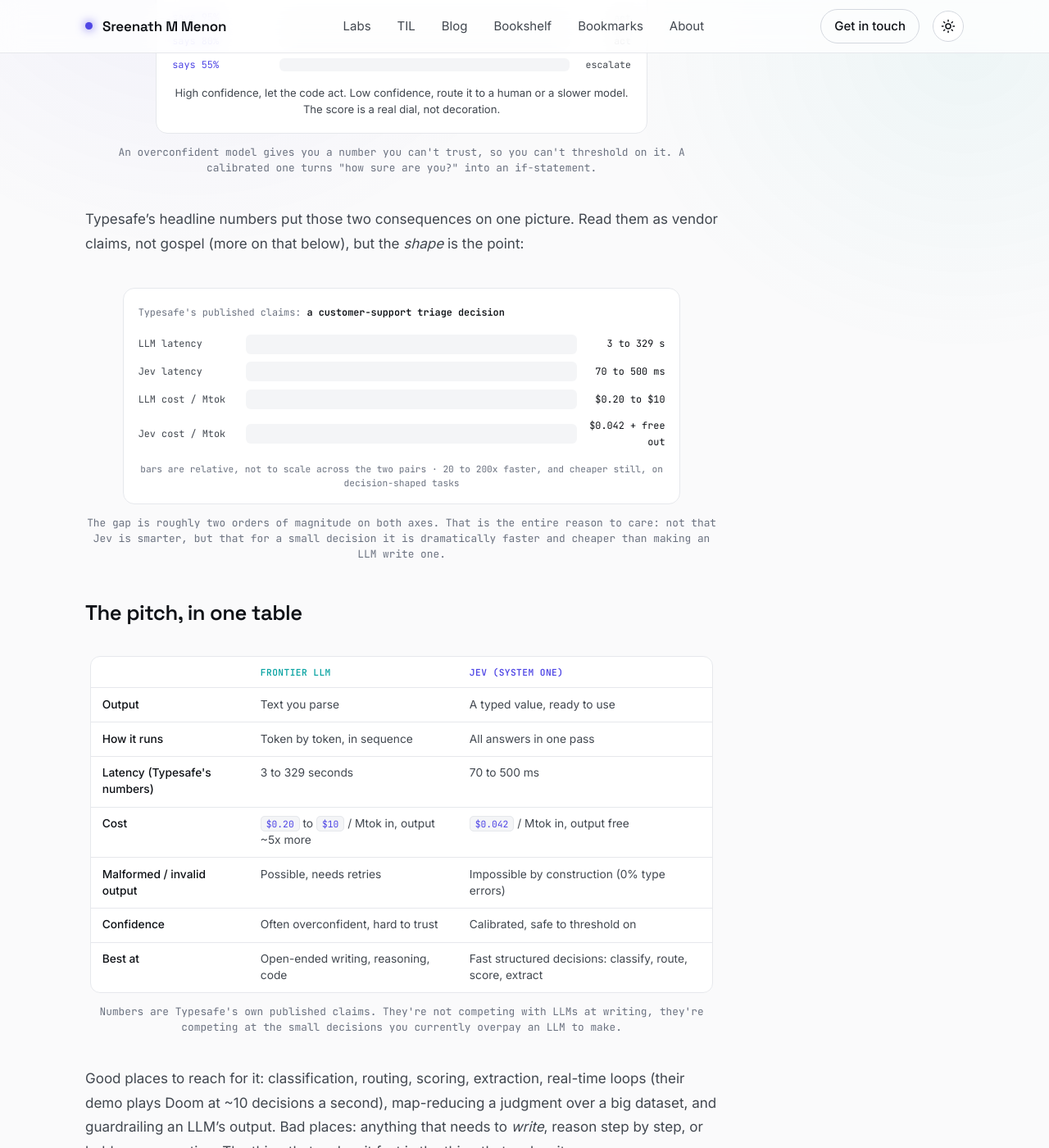
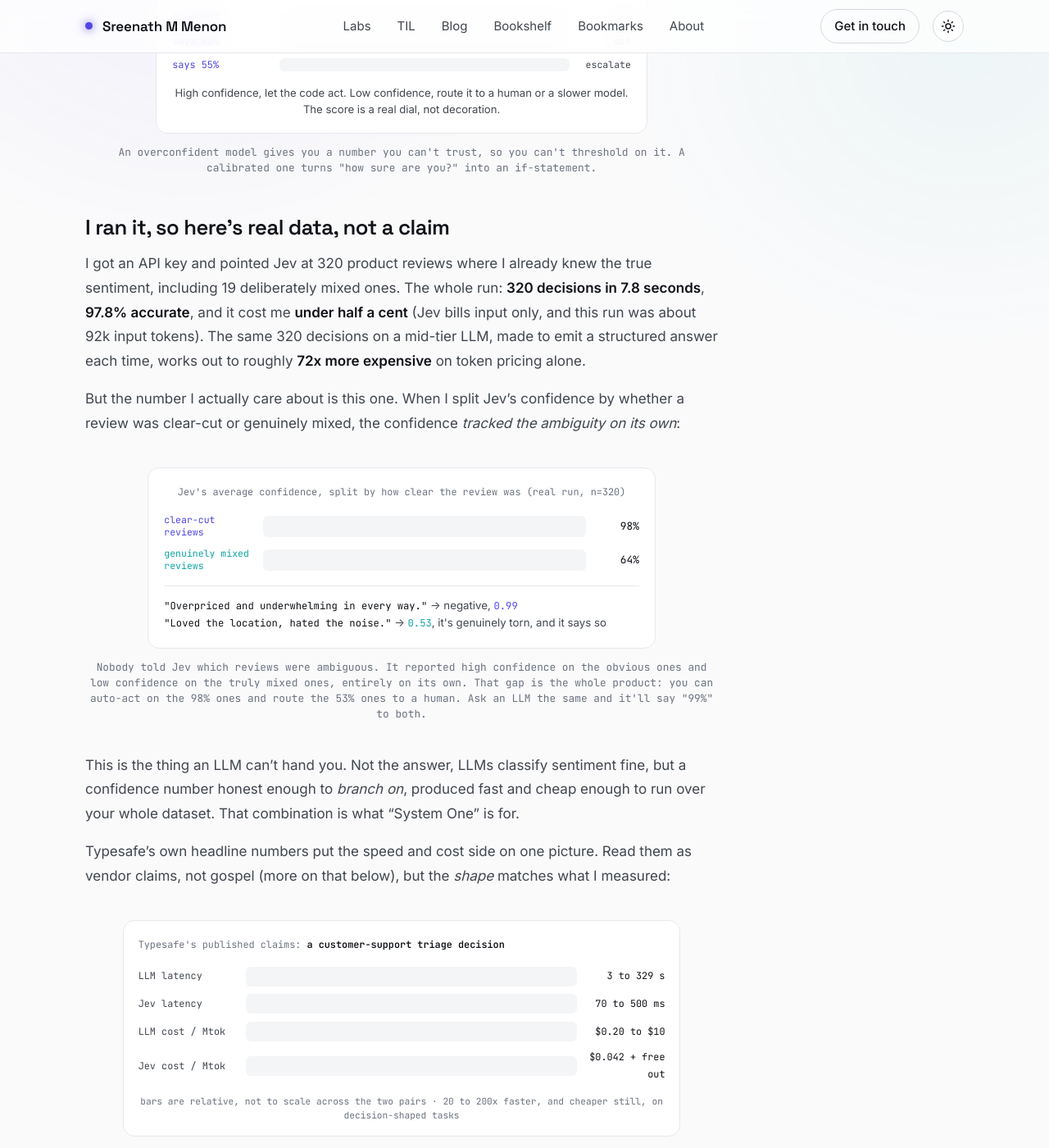
Before and after one commit to sreenathmmenon/sreenathmmenon.github.io, a Jekyll site: the page built from _blog/2026-09-20-jev-the-ai-that-returns-a-decision-not-a-paragraph.md, in a window 1280 px wide and 1400 px high, scrolled down 3844 px. Shown: the whole window at 82% size. Built offline with Jekyll 4.4.1, drawn with Linux system fonts in a browser that asks for light colours.

Commit message:
Jev post: add a real hands-on demo run (320 reviews, calibrated confidence)
Ran Jev live against 320 labeled reviews (incl. 19 deliberately mixed):
320 decisions in 7.8s, 97.8% accurate, under half a cent, ~72x cheaper
than a mid-tier LLM on the same job. The key finding: with nothing told
to it, Jev's confidence averaged 98% on clear reviews and 64% on
genuinely mixed ones, the honest, thresholdable confidence an LLM can't
give you. Adds an animated confidence-split chart with real example
rows. API key kept local, never committed or exposed.

```diff
--- a/_blog/2026-09-20-jev-the-ai-that-returns-a-decision-not-a-paragraph.md
+++ b/_blog/2026-09-20-jev-the-ai-that-returns-a-decision-not-a-paragraph.md
@@ -80,9 +80,27 @@ tags: [ai, models, system-design]
 .jv-tab tr:last-child td{border-bottom:none;}
 
 @media (prefers-reduced-motion: reduce){
-  .jv-card,.jv-tok,.jv-prim,.jv-calrow{opacity:1!important;transform:none!important;transition:none!important;}
-  .jv-chart .jv-crow .cb,.jv-cal .jv-calrow .fill{transition:none!important;}
+  .jv-card,.jv-tok,.jv-prim,.jv-calrow,.jv-drow{opacity:1!important;transform:none!important;transition:none!important;}
+  .jv-chart .jv-crow .cb,.jv-cal .jv-calrow .fill,.jv-demo .jv-drow .dfill{transition:none!important;}
 }
+
+/* real demo: confidence split */
+.jv-demo{max-width:620px;margin:0 auto;border:1px solid var(--border);border-radius:14px;background:var(--surface);padding:1.2rem;}
+.jv-demo .dh{font-family:var(--font-mono);font-size:.74rem;color:var(--text-3);margin-bottom:1rem;text-align:center;}
+.jv-drow{display:flex;align-items:center;gap:.7rem;margin:.7rem 0;opacity:0;transform:translateX(-8px);transition:opacity .45s var(--ease),transform .45s var(--ease);}
+.jv-demo.go .jv-drow{opacity:1;transform:none;}
+.jv-demo.go .jv-drow:nth-child(3){transition-delay:.12s}
+.jv-drow .dlab{flex:none;width:110px;font-family:var(--font-mono);font-size:.72rem;line-height:1.3;}
+.jv-drow.clear .dlab{color:var(--accent);} .jv-drow.amb .dlab{color:var(--accent-2);}
+.jv-drow .dtrack{flex:1;background:var(--surface-2);border-radius:6px;height:26px;overflow:hidden;position:relative;}
+.jv-drow .dfill{height:100%;width:0;border-radius:6px;transition:width 1s var(--ease);}
+.jv-drow.clear .dfill{background:var(--accent);} .jv-drow.amb .dfill{background:var(--accent-2);}
+.jv-demo.go .jv-drow .dfill{width:var(--w);}
+.jv-drow .dval{flex:none;width:54px;font-family:var(--font-mono);font-size:.8rem;color:var(--text);text-align:right;}
+.jv-demo .dex{margin-top:1rem;border-top:1px solid var(--border);padding-top:.8rem;font-size:.83rem;color:var(--text-2);line-height:1.6;}
+.jv-demo .dex .q{font-family:var(--font-mono);font-size:.76rem;color:var(--text);}
+.jv-demo .dex .c{font-family:var(--font-mono);font-size:.76rem;}
+.jv-demo .dex .c.hi{color:var(--accent);} .jv-demo .dex .c.lo{color:var(--accent-2);}
 </style>
 
 Most AI you use writes. You ask a question, it produces a paragraph, and if your program needs a real answer out of that paragraph, you parse it, hope the JSON is valid, and add a retry for when it isn't. The intelligence is great. The *shape* of the output is a hassle: it's text, and text has to be turned back into something your code can use.
@@ -211,7 +229,28 @@ Calibration means exactly what a good weather forecast means: on the days a fore
 <figcaption>An overconfident model gives you a number you can't trust, so you can't threshold on it. A calibrated one turns "how sure are you?" into an if-statement.</figcaption>
 </figure>
 
-Typesafe's headline numbers put those two consequences on one picture. Read them as vendor claims, not gospel (more on that below), but the *shape* is the point:
+## I ran it, so here's real data, not a claim
+
+I got an API key and pointed Jev at 320 product reviews where I already knew the true sentiment, including 19 deliberately mixed ones. The whole run: **320 decisions in 7.8 seconds**, **97.8% accurate**, and it cost me **under half a cent** (Jev bills input only, and this run was about 92k input tokens). The same 320 decisions on a mid-tier LLM, made to emit a structured answer each time, works out to roughly **72x more expensive** on token pricing alone.
+
+But the number I actually care about is this one. When I split Jev's confidence by whether a review was clear-cut or genuinely mixed, the confidence *tracked the ambiguity on its own*:
+
+<figure class="jv-fig">
+<div class="jv-demo wm-anim">
+  <div class="dh">Jev's average confidence, split by how clear the review was (real run, n=320)</div>
+  <div class="jv-drow clear"><span class="dlab">clear-cut reviews</span><span class="dtrack"><span class="dfill" style="--w:98.1%"></span></span><span class="dval">98%</span></div>
+  <div class="jv-drow amb"><span class="dlab">genuinely mixed reviews</span><span class="dtrack"><span class="dfill" style="--w:64.2%"></span></span><span class="dval">64%</span></div>
+  <div class="dex">
+    <div><span class="q">"Overpriced and underwhelming in every way."</span> → negative, <span class="c hi">0.99</span></div>
+    <div><span class="q">"Loved the location, hated the noise."</span> → <span class="c lo">0.53</span>, it's genuinely torn, and it says so</div>
+  </div>
+</div>
+<figcaption>Nobody told Jev which reviews were ambiguous. It reported high confidence on the obvious ones and low confidence on the truly mixed ones, entirely on its own. That gap is the whole product: you can auto-act on the 98% ones and route the 53% ones to a human. Ask an LLM the same and it'll say "99%" to both.</figcaption>
+</figure>
+
+This is the thing an LLM can't hand you. Not the answer, LLMs classify sentiment fine, but a confidence number honest enough to *branch on*, produced fast and cheap enough to run over your whole dataset. That combination is what "System One" is for.
+
+Typesafe's own headline numbers put the speed and cost side on one picture. Read them as vendor claims, not gospel (more on that below), but the *shape* matches what I measured:
 
 <figure class="jv-fig">
 <div class="jv-chart wm-anim">
```
Also changed, not shown: other parts of _blog/2026-09-20-jev-the-ai-that-returns-a-decision-not-a-paragraph.md (+1 -1 lines).
